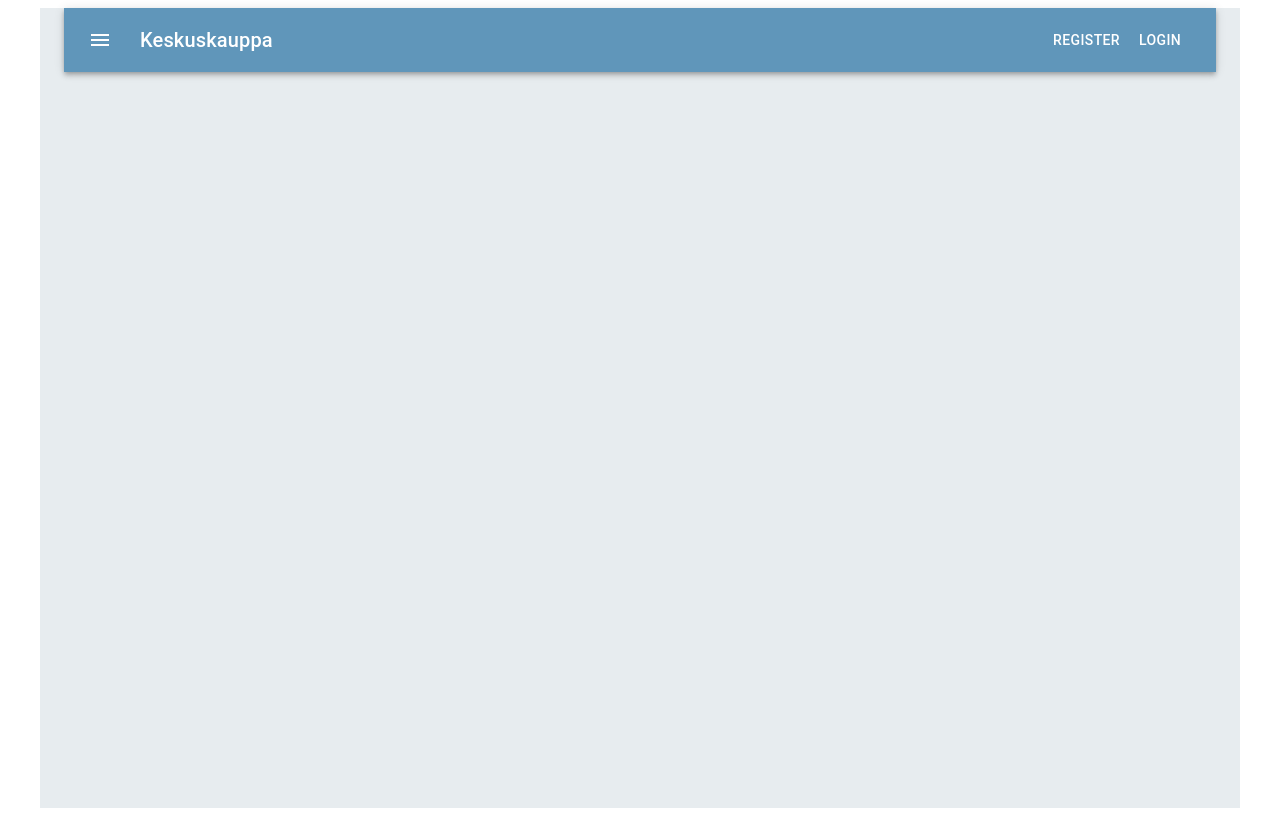
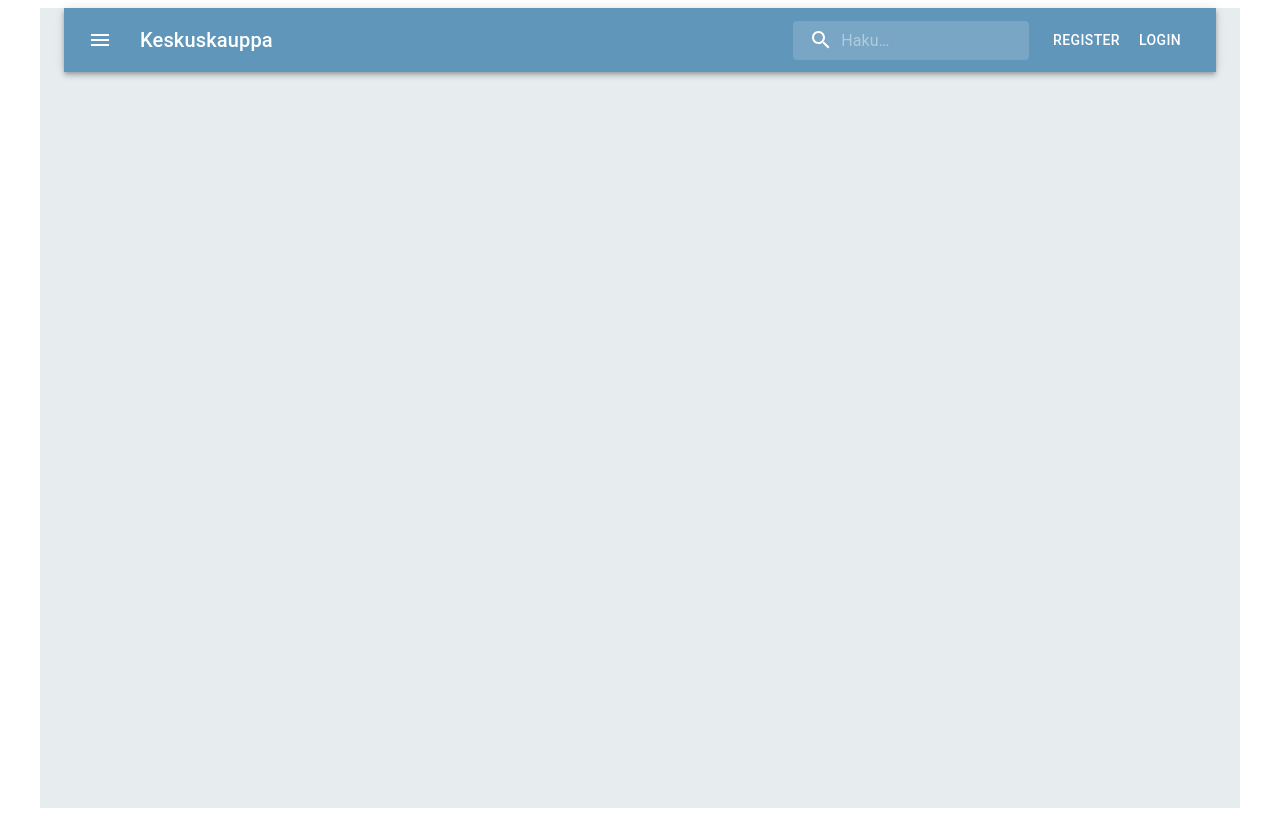
Before and after one commit to Toni86-pang/Keskuskauppa, a React (Vite) app in the folder frontend/: page / in a window 1280 px wide. Built offline with nearby package versions, Linux system fonts and the light colour scheme.

Commit message:
Added search bar

```diff
--- a/frontend/src/Components/Navbar.tsx
+++ b/frontend/src/Components/Navbar.tsx
@@ -1,5 +1,5 @@
 import { useState, MouseEvent } from 'react'
-
+import SearchIcon from '@mui/icons-material/Search'
 import {
     AppBar,
     Box,
@@ -8,11 +8,53 @@ import {
     Button,
     IconButton,
     Menu,
-    MenuItem
+    MenuItem,
+    styled,
+    InputBase,
+    alpha
 }
     from '@mui/material'
 import MenuIcon from '@mui/icons-material/Menu'
 
+const Search = styled('div')(({ theme }) => ({
+    position: 'relative',
+    borderRadius: theme.shape.borderRadius,
+    backgroundColor: alpha(theme.palette.common.white, 0.15),
+    '&:hover': {
+        backgroundColor: alpha(theme.palette.common.white, 0.25),
+    },
+    marginRight: theme.spacing(2),
+    marginLeft: 0,
+    width: '100%',
+    [theme.breakpoints.up('sm')]: {
+        marginLeft: theme.spacing(3),
+        width: 'auto',
+    },
+}))
+
+const SearchIconWrapper = styled('div')(({ theme }) => ({
+    padding: theme.spacing(0, 2),
+    height: '100%',
+    position: 'absolute',
+    pointerEvents: 'none',
+    display: 'flex',
+    alignItems: 'center',
+    justifyContent: 'center',
+}))
+
+const StyledInputBase = styled(InputBase)(({ theme }) => ({
+    color: 'inherit',
+    '& .MuiInputBase-input': {
+        padding: theme.spacing(1, 1, 1, 0),
+        // vertical padding + font size from searchIcon
+        paddingLeft: `calc(1em + ${theme.spacing(4)})`,
+        transition: theme.transitions.create('width'),
+        width: '100%',
+        [theme.breakpoints.up('md')]: {
+            width: '20ch',
+        },
+    },
+}))
 
 const Navbar = () => {
 
@@ -75,6 +117,15 @@ const Navbar = () => {
                     <Typography variant="h6" component="div" sx={{ flexGrow: 1 }}>
                         Keskuskauppa
                     </Typography>
+                    <Search>
+                        <SearchIconWrapper>
+                            <SearchIcon />
+                        </SearchIconWrapper>
+                        <StyledInputBase
+                            placeholder="Haku…"
+                            inputProps={{ 'aria-label': 'search' }}
+                        />
+                    </Search>
                     <Button
                         href='/register'
                         color="inherit">Register</Button> <Button
--- /dev/null
+++ b/frontend/src/Components/Search.tsx
@@ -0,0 +1,10 @@
+
+function Search() {
+    return (
+        <div>
+
+        </div>
+    )
+}
+
+export default Search
```
Also changed, not shown: 2 other files (tests, documents, lock files or other folders).
